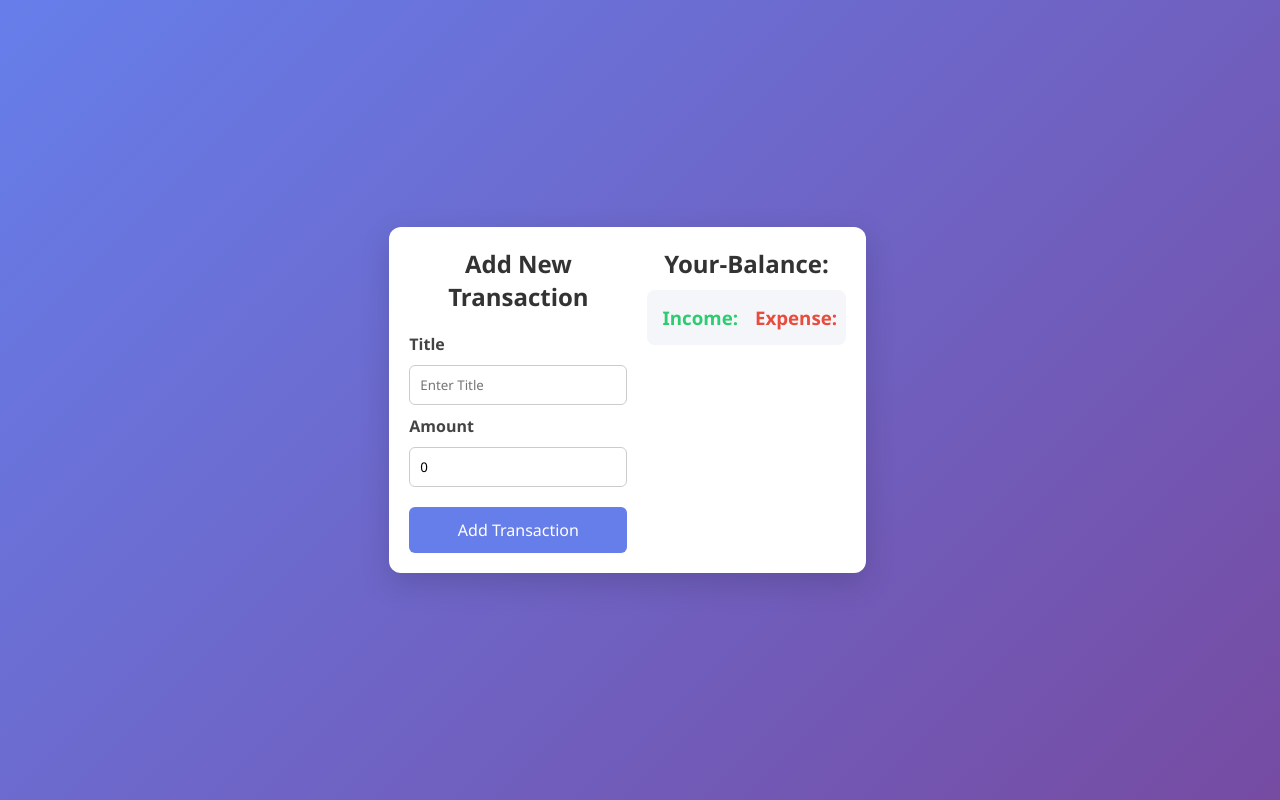
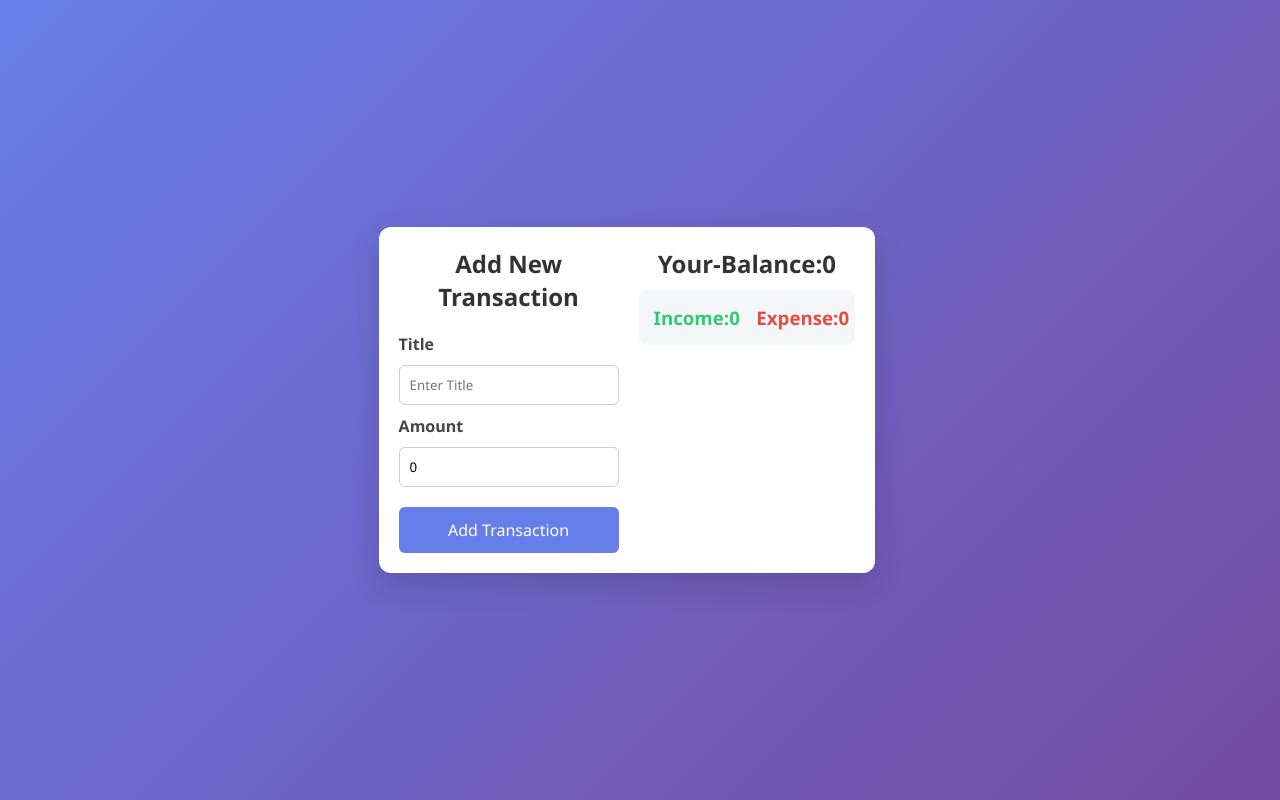
Before and after one commit to prathameshcode360/EXPENSE-TRACKER-APP, a React (Create React App) app: page / in a window 1280 px wide. Built offline with nearby package versions, Linux system fonts and the light colour scheme.

Commit message:
Added calculation logic

```diff
--- a/src/Components/transactionForm.js
+++ b/src/Components/transactionForm.js
@@ -5,9 +5,25 @@ import TransactionList from "./transactionList";
 function TransactionForm() {
   const [transaction, setTransaction] = useState({ title: "", amount: 0 });
   const [trasactionData, setTransactionData] = useState([]);
+  const [balance, setBalance] = useState(0);
+  const [income, setIncome] = useState(0);
+  const [expense, setExpense] = useState(0);
 
   function handleSubmit(event) {
     event.preventDefault();
+
+    const newAmount = parseFloat(transaction.amount);
+    if (newAmount < 0 && balance + newAmount < 0) {
+      alert("You have not enough balance please add cash !!");
+      return;
+    }
+
+    setBalance((prev) => prev + newAmount);
+    if (newAmount > 0) {
+      setIncome((prev) => prev + newAmount);
+    } else {
+      setExpense((prev) => prev + Math.abs(newAmount));
+    }
 
     setTransactionData((prevData) => [
       { title: transaction.title, amount: transaction.amount },
@@ -54,7 +70,7 @@ function TransactionForm() {
         </form>
       </div>
       <div className="right-section">
-        <TransactionInfo trasactionData={trasactionData} />
+        <TransactionInfo balance={balance} income={income} expense={expense} />
         <TransactionList trasactionData={trasactionData} />
       </div>
     </>
--- a/src/Components/transactionInfo.js
+++ b/src/Components/transactionInfo.js
@@ -1,15 +1,15 @@
-function TransactionInfo() {
+function TransactionInfo({ balance, income, expense }) {
   return (
     <div className="transaction-info">
       <div className="balance">
-        <h2>Your-Balance:</h2>
+        <h2>Your-Balance:{balance}</h2>
       </div>
       <div className="income-expense">
         <div className="income">
-          <h3>Income:</h3>
+          <h3>Income:{income}</h3>
         </div>
         <div className="Expense">
-          <h3>Expense:</h3>
+          <h3>Expense:{expense}</h3>
         </div>
       </div>
     </div>
```
